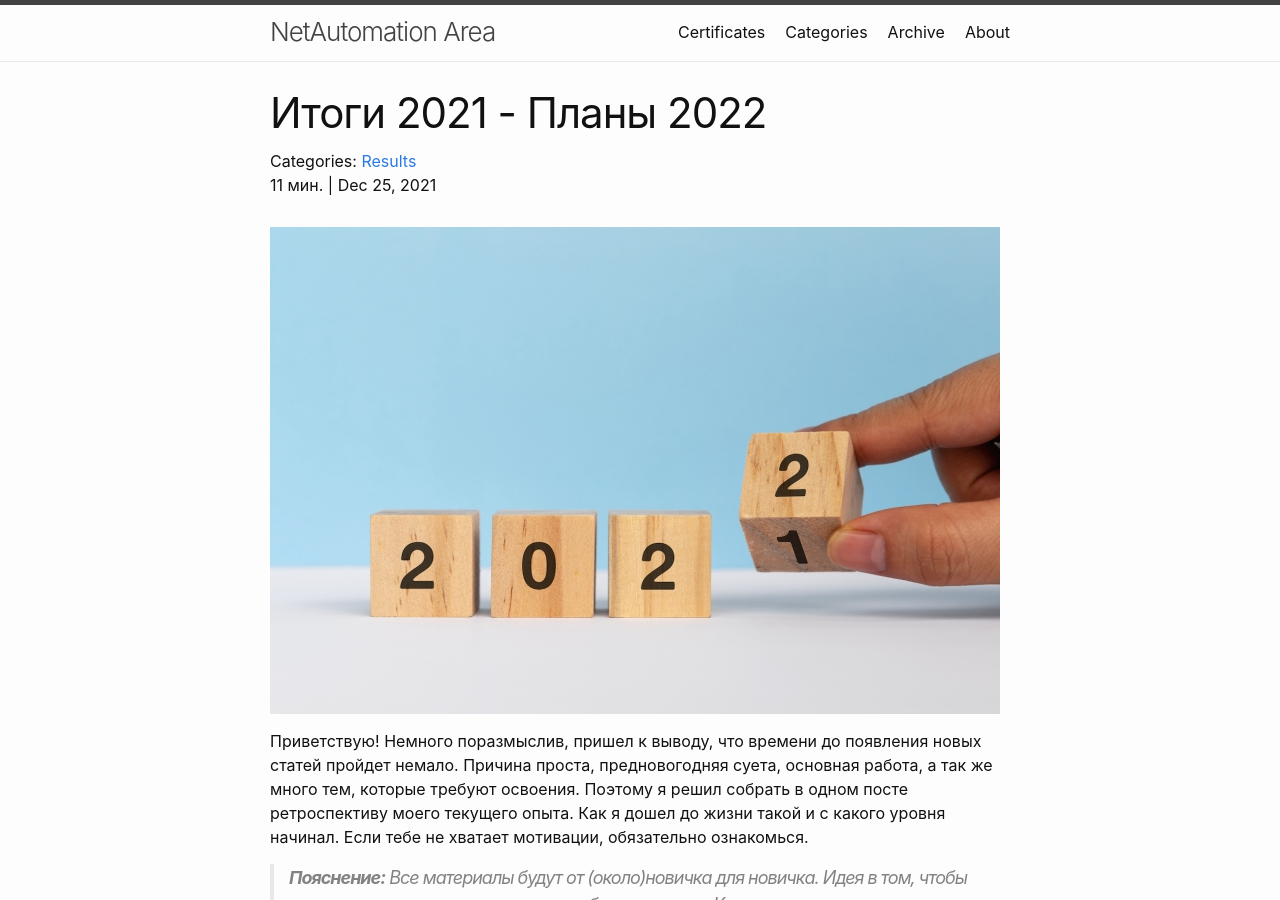
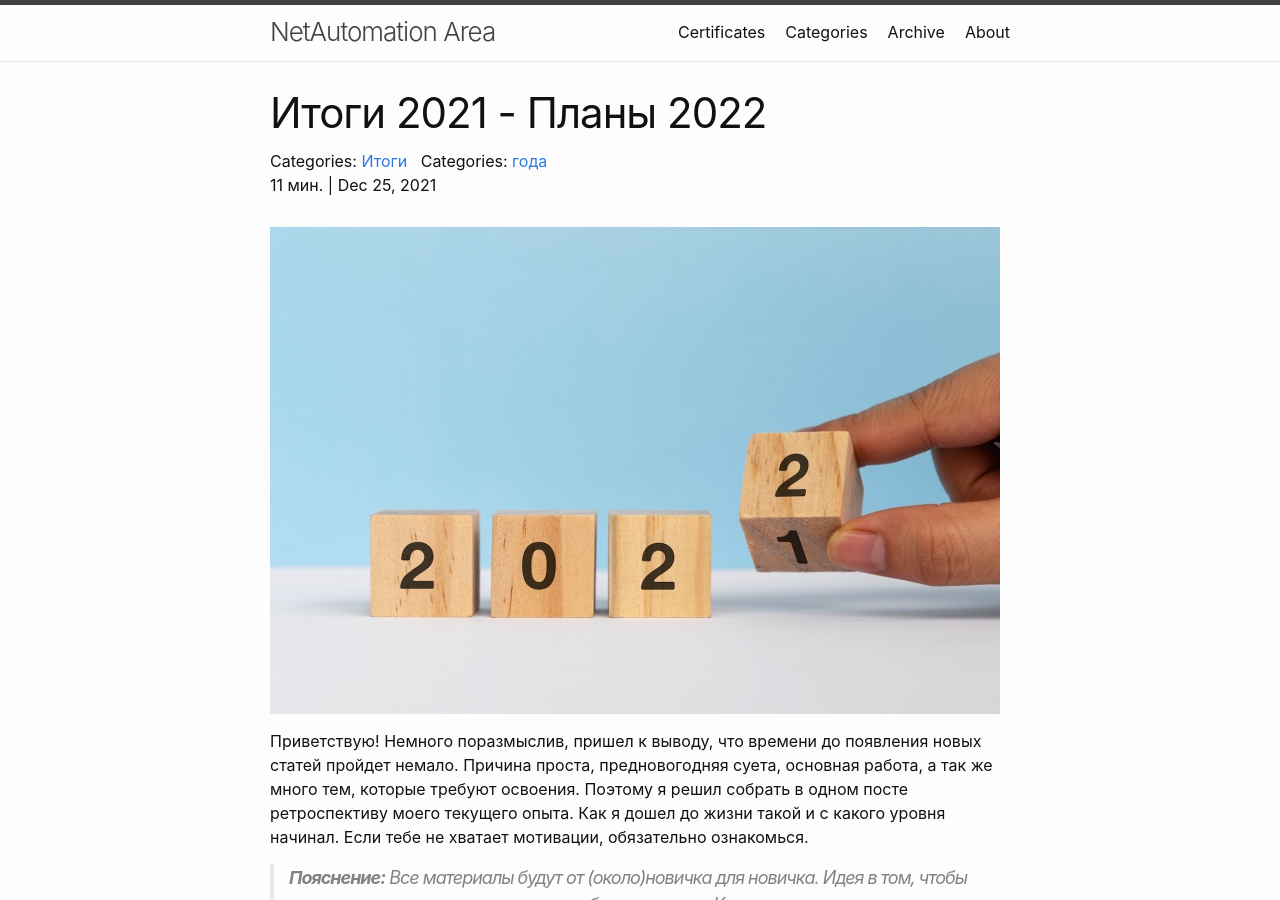
Before and after one commit to woohung/woohung.github.io, a Jekyll site: the page built from _posts/2021-12-25-Итоги.md, in a window 1280 px wide and 900 px high. Built offline with Jekyll 4.4.1, drawn with Linux system fonts in a browser that asks for light colours.

Commit message:
Update 2021-12-25-Итоги.md

```diff
--- a/_posts/2021-12-25-Итоги.md
+++ b/_posts/2021-12-25-Итоги.md
@@ -2,7 +2,7 @@
 layout: post
 title: "Итоги 2021 - Планы 2022"
 date: '2021/12/25|00:00'
-categories: Results
+categories: Итоги года
 published: true
 ---
 
```
